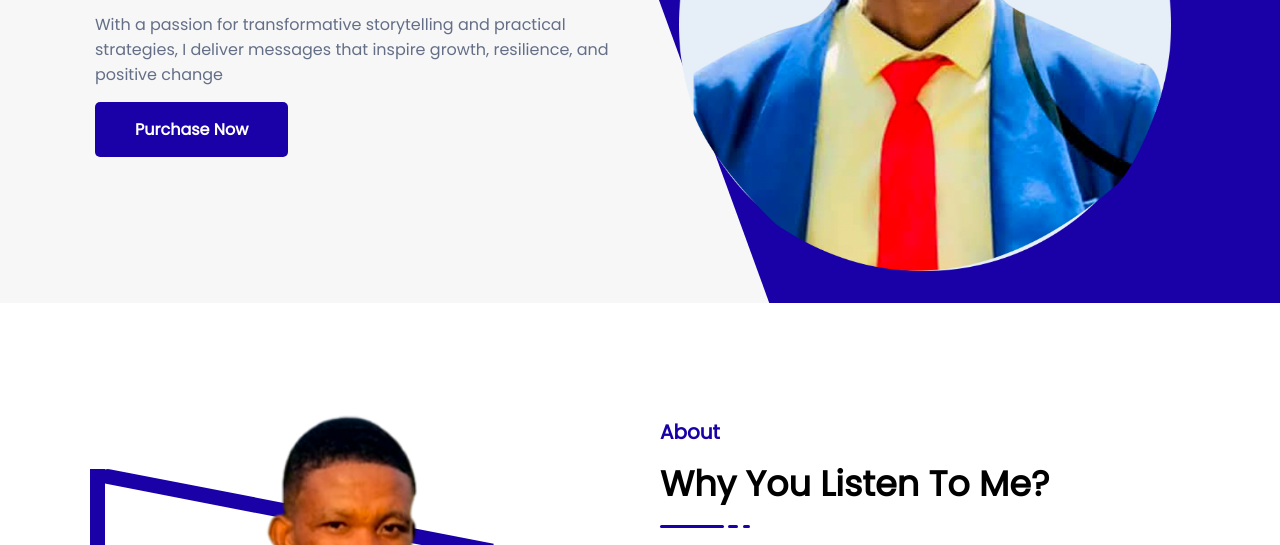
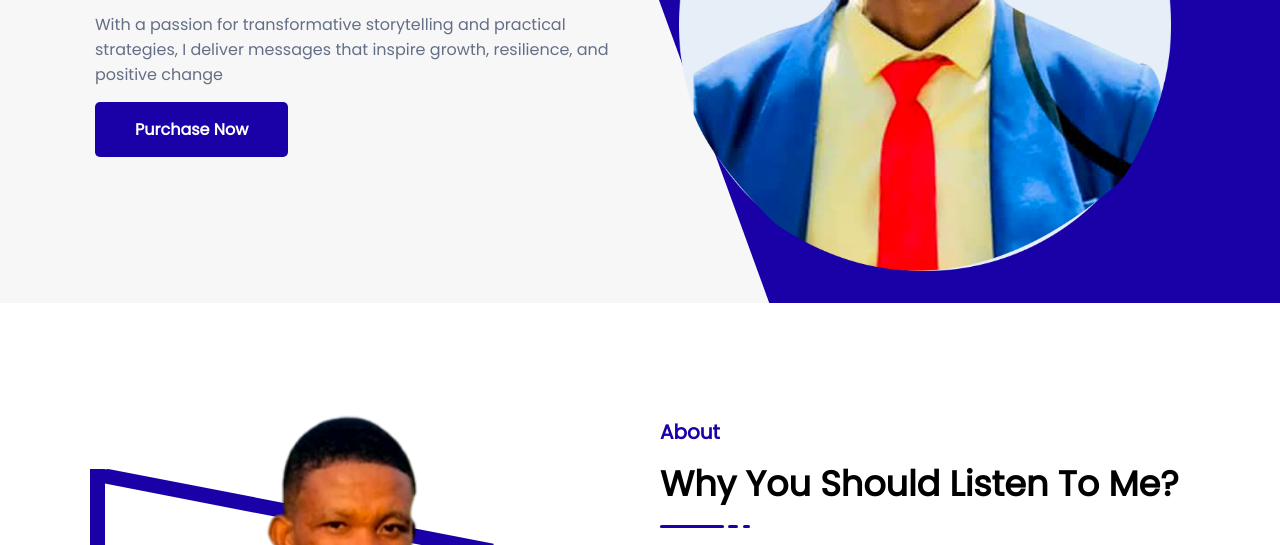
Before and after one commit to Mosayapps/Maec, a plain HTML site: page index.html in a window 1280 px wide. Shown: the part 407-952 px from the top of the page. Drawn offline with Linux system fonts and the light colour scheme; a script that the page names is missing.

Commit message:
listen to me

```diff
--- a/index.html
+++ b/index.html
@@ -75,7 +75,7 @@
                   <div class="about-content">
                       <div class="section-title">
                           <h5 class="sub-title">About</h5>
-                          <h3 class="main-title">Why You Listen To Me?</h3>
+                          <h3 class="main-title">Why You Should Listen To Me?</h3>
                           <ul class="line">
                               <li></li>
                               <li></li>
```
